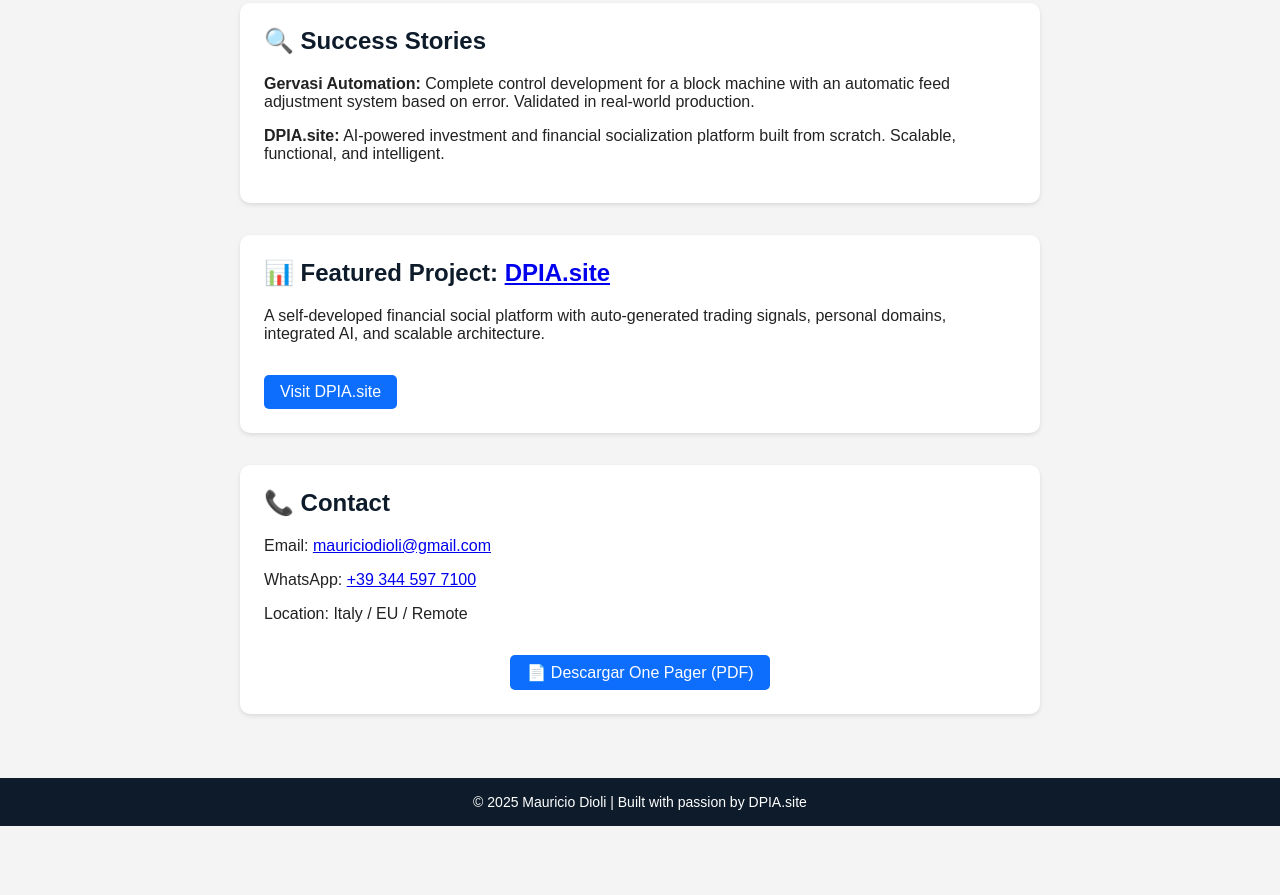
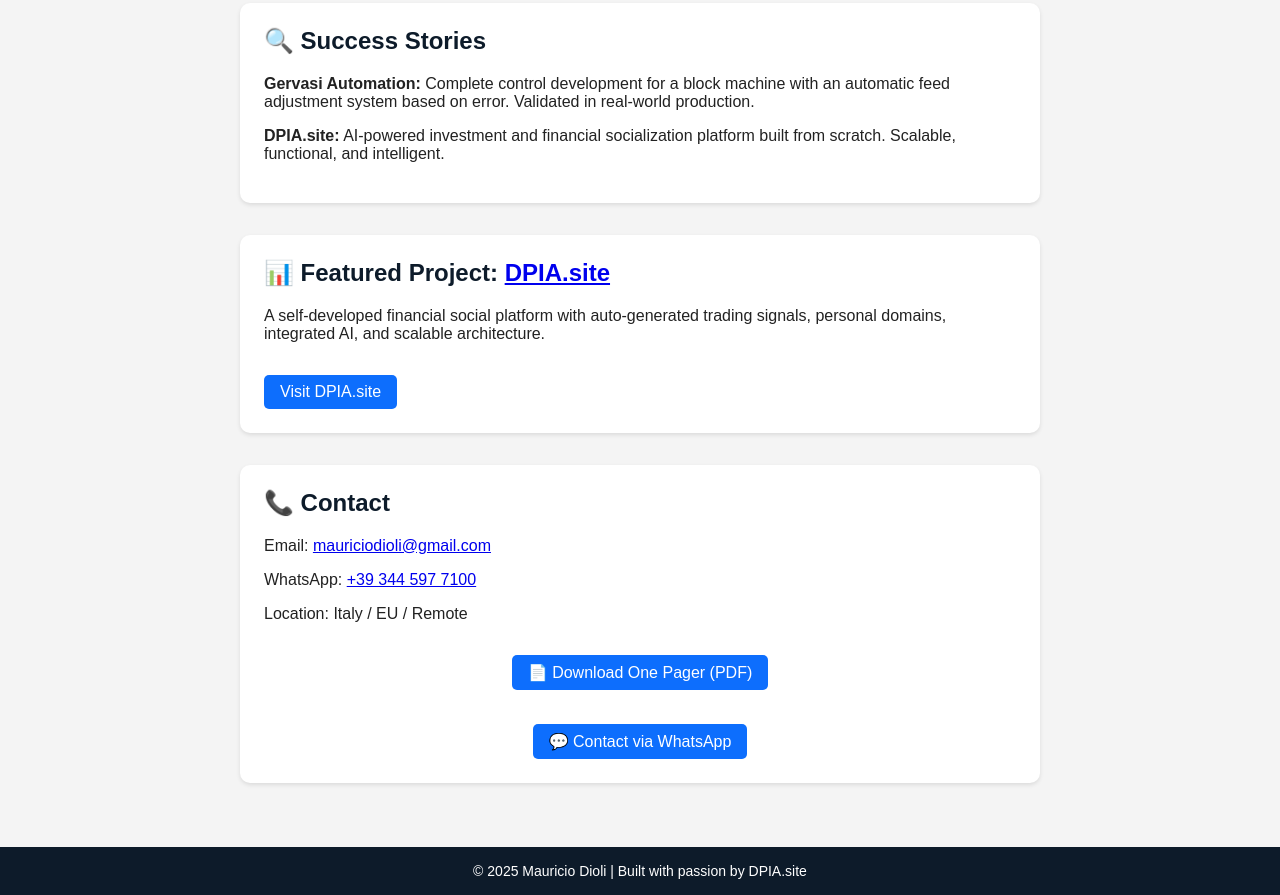
Before and after one commit to mauriciodioli/dpia-landing, a plain HTML site: page index_en.html in a window 1280 px wide. Shown: the part 661-1556 px from the top of the page. Before the commit the page ends 1487 px from the top, so only its background shows below. Drawn offline with Linux system fonts and the light colour scheme.

Commit message:
Update index_en.html

```diff
--- a/index_en.html
+++ b/index_en.html
@@ -115,11 +115,13 @@
         <p>WhatsApp: <a href="https://wa.me/393445977100" target="_blank">+39 344 597 7100</a></p>
         <p>Location: Italy / EU / Remote</p>
         <div style="text-align: center; margin-top: 1rem;">
-      <a href="mauricio_dioli_onepager_en.pdf" class="btn" target="_blank">
-        📄 Descargar One Pager (PDF)
+          <a href="mauricio_dioli_onepager_en.pdf" class="btn" target="_blank">📄 Download One Pager (PDF)</a><br><br>
+          <a href="https://wa.me/393445977100?text=Hi%20Mauricio,%20I%20visited%20your%20website%20and%20would%20like%20to%20ask%20about%20an%20industrial%20solution." class="btn" target="_blank">
+            💬 Contact via WhatsApp
           </a>
+        </div>
+    </section>
 
-    </section>
   </main>
 
   <footer>
```
Lines whose indentation alone changed are shown as unchanged.
